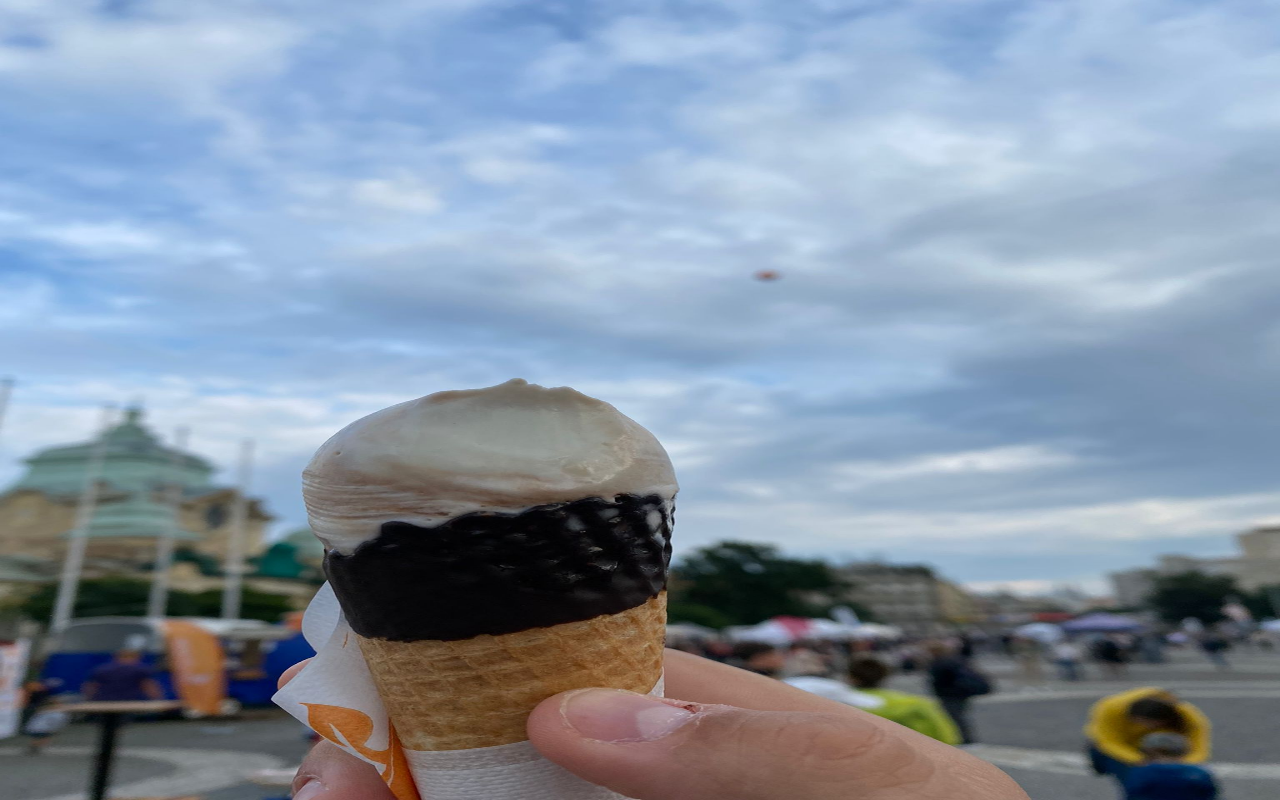
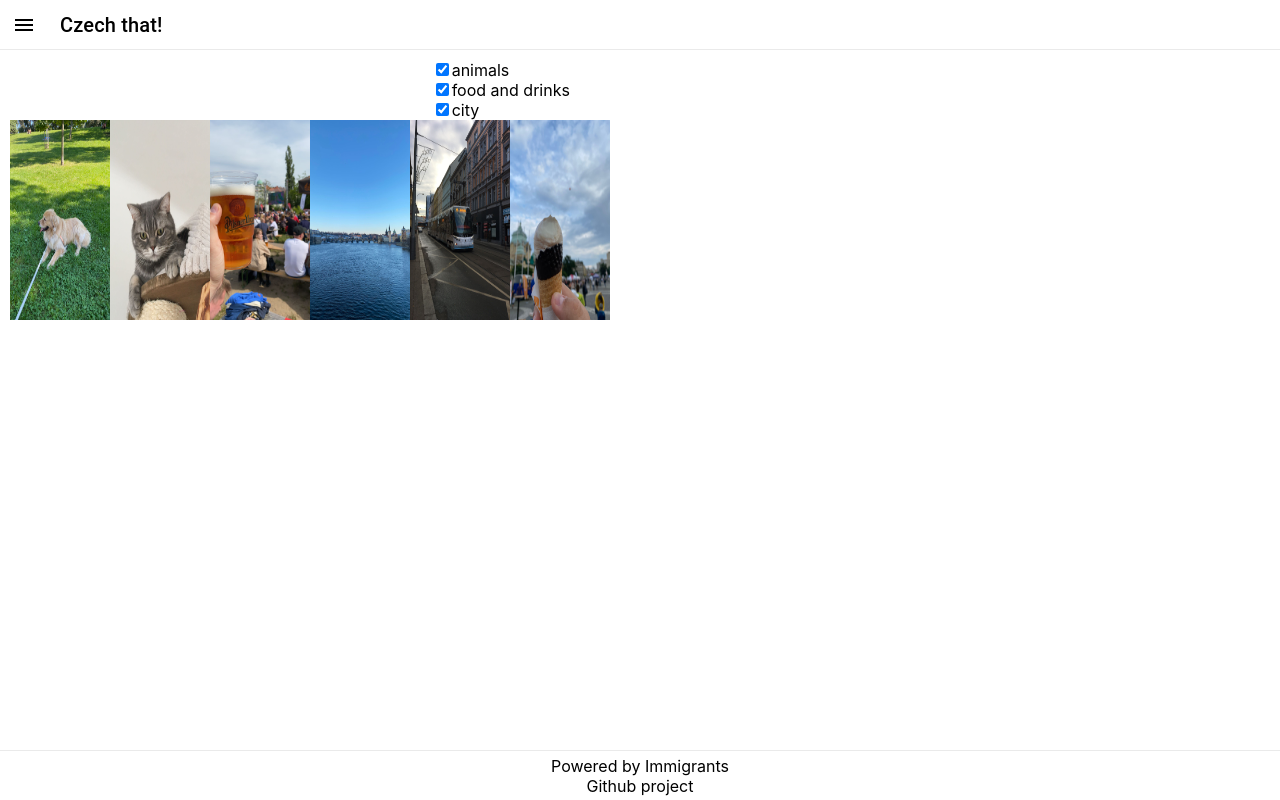
Before and after one commit to eduardofleck/czechthat, a Next.js app: page /vocabulary/discover in a window 1280 px wide. Built offline with nearby package versions, Linux system fonts and the light colour scheme.

Commit message:
Testing next images on build env

```diff
--- a/pages/vocabulary/discover.js
+++ b/pages/vocabulary/discover.js
@@ -65,7 +65,6 @@ function Discover() {
     return (
       <Image
         src={"/images/" + picture.picture}
-        layout="fill"
         height="200"
         width="100"
         alt={picture.info}
```
